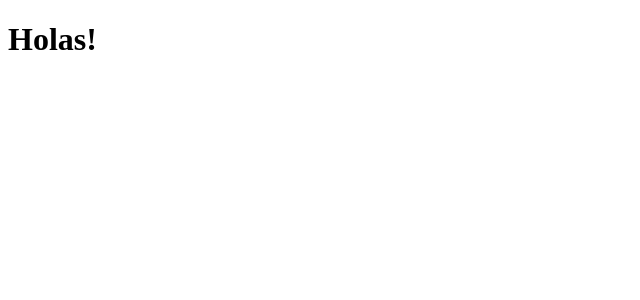
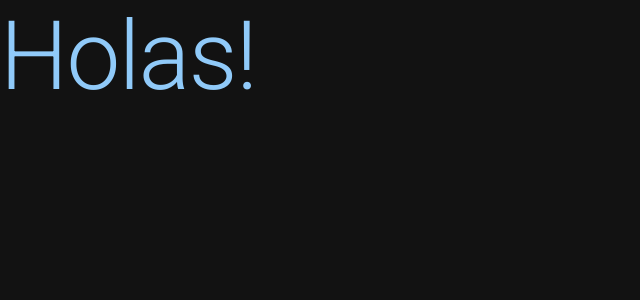
Before and after one commit to gavrilciunterei/jira, a Next.js app: page / in a window 1280 px wide. Shown: the top 300 px of the page, without its empty margins (0-640 px from the left). Built offline with nearby package versions, Linux system fonts and the light colour scheme.

Commit message:
feat: mui install and theme

```diff
--- a/package.json
+++ b/package.json
@@ -9,6 +9,10 @@
     "lint": "next lint"
   },
   "dependencies": {
+    "@emotion/react": "^11.9.0",
+    "@emotion/styled": "^11.8.1",
+    "@mui/icons-material": "^5.6.2",
+    "@mui/material": "^5.7.0",
     "next": "12.1.6",
     "react": "18.1.0",
     "react-dom": "18.1.0"
--- a/pages/_app.tsx
+++ b/pages/_app.tsx
@@ -1,8 +1,16 @@
-import '../styles/globals.css'
-import type { AppProps } from 'next/app'
+import '../styles/globals.css';
+import type { AppProps } from 'next/app';
+import { CssBaseline, ThemeProvider } from '@mui/material';
+import { darkTheme, lightTheme } from '../themes';
 
 function MyApp({ Component, pageProps }: AppProps) {
-  return <Component {...pageProps} />
+  return (
+    <ThemeProvider theme={darkTheme}>
+      <CssBaseline>
+        <Component {...pageProps} />
+      </CssBaseline>
+    </ThemeProvider>
+  );
 }
 
-export default MyApp
+export default MyApp;
--- /dev/null
+++ b/pages/_document.tsx
@@ -0,0 +1,35 @@
+import Document, {
+  DocumentContext,
+  Html,
+  Head,
+  Main,
+  NextScript,
+} from 'next/document';
+
+class MyDocument extends Document {
+  static async getInitialProps(ctx: DocumentContext) {
+    const initalProps = await Document.getInitialProps(ctx);
+
+    return initalProps;
+  }
+
+  render() {
+    return (
+      <Html>
+        <Head>
+          <link
+            rel="stylesheet"
+            href="https://fonts.googleapis.com/css?family=Roboto:300,400,500,700&display=swap"
+          />
+          <link rel="icon" href="/favicon.ico" />
+        </Head>
+        <body>
+          <Main />
+          <NextScript />
+        </body>
+      </Html>
+    );
+  }
+}
+
+export default MyDocument;
--- a/pages/index.tsx
+++ b/pages/index.tsx
@@ -1,9 +1,12 @@
+import { Typography } from '@mui/material';
 import type { NextPage } from 'next';
 
 const Home: NextPage = () => {
   return (
     <div>
-      <h1>Holas!</h1>
+      <Typography variant="h1" color="primary">
+        Holas!
+      </Typography>
     </div>
   );
 };
--- /dev/null
+++ b/themes/dark-theme.ts
@@ -0,0 +1,16 @@
+import { createTheme } from '@mui/material';
+import { grey, red } from '@mui/material/colors';
+
+export const darkTheme = createTheme({
+  palette: {
+    mode: 'dark',
+
+    secondary: {
+      main: '#19857b',
+    },
+    error: {
+      main: red.A400,
+    },
+  },
+  components: {},
+});
--- /dev/null
+++ b/themes/index.ts
@@ -0,0 +1,2 @@
+export * from './dark-theme';
+export * from './light-theme';
--- /dev/null
+++ b/themes/light-theme.ts
@@ -0,0 +1,21 @@
+import { createTheme } from '@mui/material';
+import { grey, red } from '@mui/material/colors';
+
+export const lightTheme = createTheme({
+  palette: {
+    mode: 'light',
+    background: {
+      default: grey[300],
+    },
+    primary: {
+      main: '#4a148c',
+    },
+    secondary: {
+      main: '#19857b',
+    },
+    error: {
+      main: red.A400,
+    },
+  },
+  components: {},
+});
```
Also changed, not shown: 1 other file (tests, documents, lock files or other folders).
